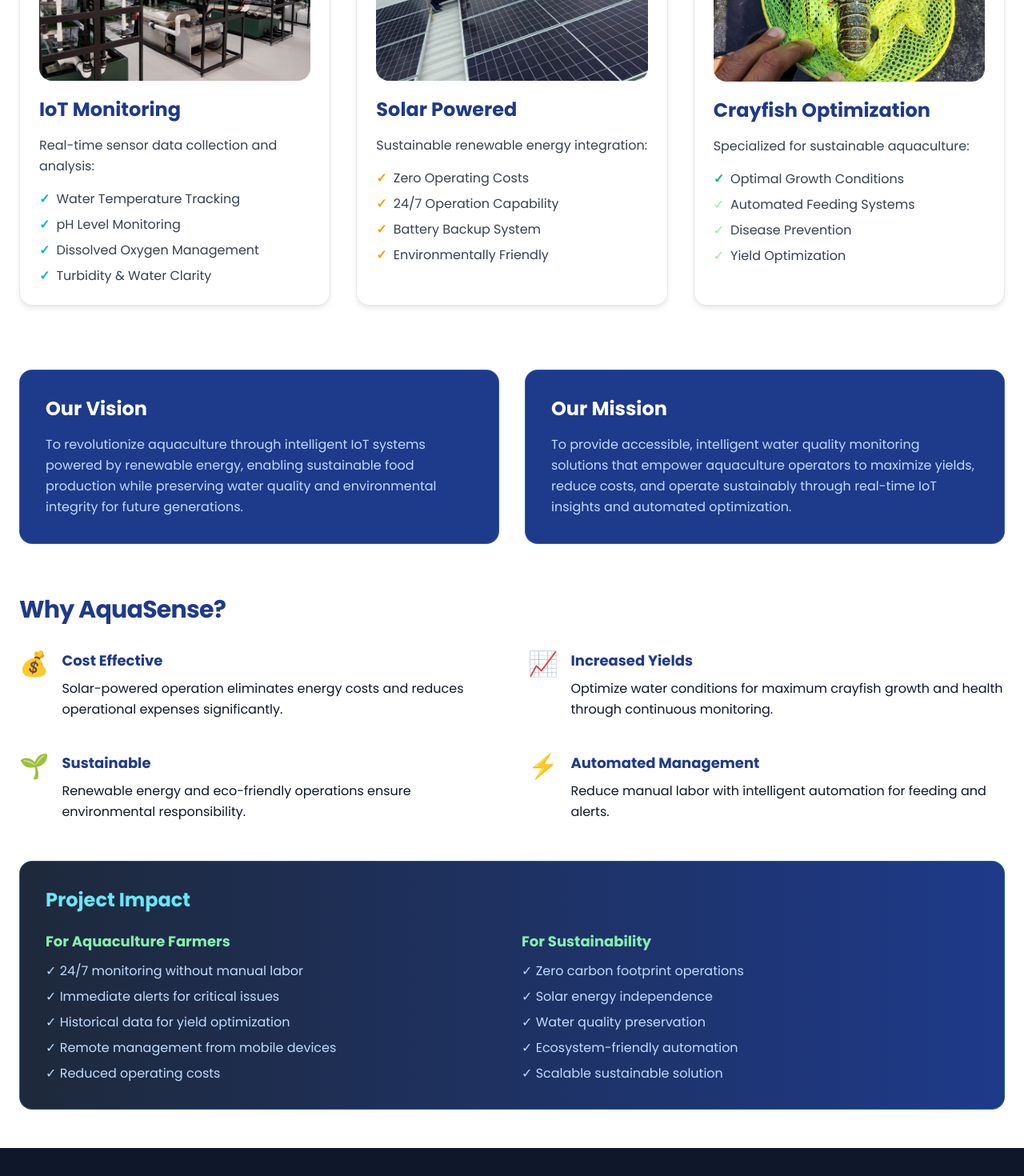
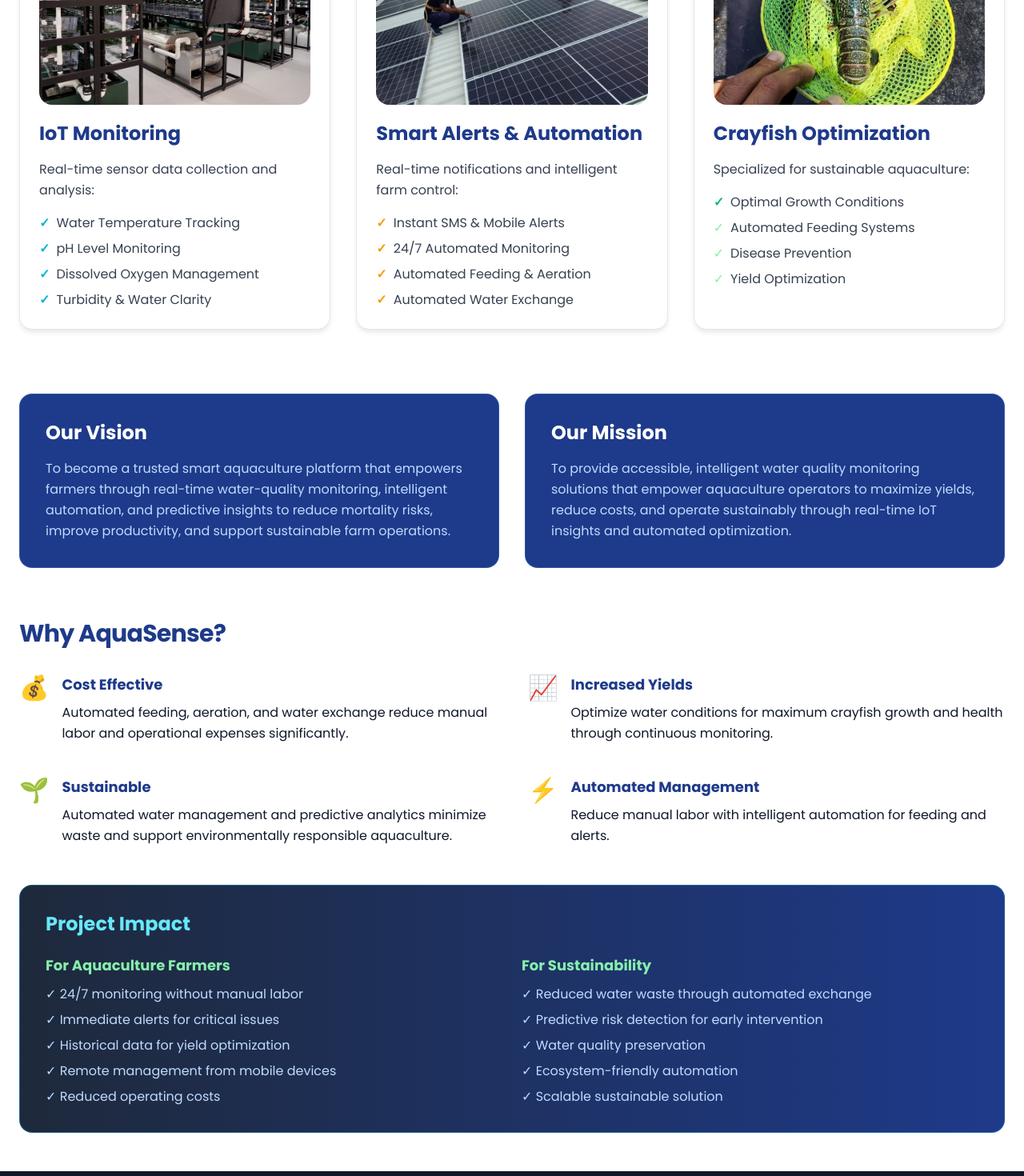
Before and after one commit to jiro0823/AquaSense, a React (Vite) app in the folder Frontend/: page /about in a window 1280 px wide. Shown: the part 1120-2590 px from the top of the page at 80% size. Built offline with nearby package versions, Linux system fonts and the light colour scheme; no server answers.

Commit message:
feat: update About and Features page content

```diff
--- a/Frontend/src/pages/AboutPage.tsx
+++ b/Frontend/src/pages/AboutPage.tsx
@@ -22,7 +22,7 @@
                 About <span className="text-accent">AquaSense</span>
               </h1>
               <p className="text-base text-gray-700 sm:text-lg">
-                Revolutionizing Water Quality Monitoring with IoT, Solar Power, and Sustainable Aquaculture for crayfish farmers worldwide.
+                Revolutionizing Water Quality Monitoring with IoT, Smart Automation, and Sustainable Aquaculture for crayfish farmers worldwide.
               </p>
             </div>
 
@@ -46,7 +46,7 @@
         <section className="mb-20">
           <h2 className="mb-8 text-3xl font-bold text-primary sm:text-4xl">Our Integrated System</h2>
           <p className="mb-6 text-lg leading-relaxed text-gray-700">
-           AquaSense is a comprehensive IoT-powered water quality monitoring solution designed to enhance sustainable aquaculture operations. Our system integrates advanced sensor technology, renewable energy, and intelligent automation to create a smart ecosystem that is both environmentally responsible and highly efficient. By enabling real-time monitoring and data-driven insights, AquaSense empowers users to optimize water conditions, improve productivity, and ensure healthier aquatic environments.
+           AquaSense is a comprehensive IoT-powered water quality monitoring and management solution designed to support sustainable crayfish farming. It integrates real-time sensor monitoring, intelligent automation, automated feeding, water exchange, aeration, and alert notifications to maintain safe and stable water conditions. The system also uses mortality risk assessment and predictive analytics to identify potential threats early, helping farmers take preventive action, reduce crayfish losses, improve productivity, and make better data-driven farm management decisions.
           </p>
         </section>
 
@@ -83,33 +83,33 @@
             </ul>
           </div>
 
-          {/* Solar Power Component */}
+          {/* Smart Alerts & Automation Component */}
           <div className="h-full card">
             <div className="w-full mb-5 overflow-hidden rounded-xl aspect-[4/3]">
               <img
                 src={aboutSolarImage}
-                alt="Solar Powered"
+                alt="Smart Alerts and Automation"
                 className="object-cover w-full h-full"
               />
             </div>
-            <h3 className="mb-4 text-2xl font-bold text-primary">Solar Powered</h3>
-            <p className="mb-4 text-gray-700">Sustainable renewable energy integration:</p>
+            <h3 className="mb-4 text-2xl font-bold text-primary">Smart Alerts & Automation</h3>
+            <p className="mb-4 text-gray-700">Real-time notifications and intelligent farm control:</p>
             <ul className="space-y-2 text-gray-700">
               <li className="flex items-start gap-2">
                 <span className="font-bold text-warning">✓</span>
-                <span>Zero Operating Costs</span>
+                <span>Instant SMS & Mobile Alerts</span>
               </li>
               <li className="flex items-start gap-2">
                 <span className="font-bold text-warning">✓</span>
-                <span>24/7 Operation Capability</span>
+                <span>24/7 Automated Monitoring</span>
               </li>
               <li className="flex items-start gap-2">
                 <span className="font-bold text-warning">✓</span>
-                <span>Battery Backup System</span>
+                <span>Automated Feeding & Aeration</span>
               </li>
               <li className="flex items-start gap-2">
                 <span className="font-bold text-warning">✓</span>
-                <span>Environmentally Friendly</span>
+                <span>Automated Water Exchange</span>
               </li>
             </ul>
           </div>
@@ -151,7 +151,7 @@
           <div className="p-8 border border-blue-400 bg-primary rounded-xl border-opacity-30">
             <h3 className="mb-4 text-2xl font-bold text-white">Our Vision</h3>
             <p className="text-blue-200">
-              To revolutionize aquaculture through intelligent IoT systems powered by renewable energy, enabling sustainable food production while preserving water quality and environmental integrity for future generations.
+             To become a trusted smart aquaculture platform that empowers farmers through real-time water-quality monitoring, intelligent automation, and predictive insights to reduce mortality risks, improve productivity, and support sustainable farm operations.
             </p>
           </div>
           <div className="p-8 border border-blue-400 bg-primary rounded-xl border-opacity-30">
@@ -170,7 +170,7 @@
               <div className="flex-shrink-0 text-3xl">💰</div>
               <div>
                 <h4 className="mb-2 text-lg font-bold text-primary">Cost Effective</h4>
-                <p className="text-slate-900">Solar-powered operation eliminates energy costs and reduces operational expenses significantly.</p>
+                <p className="text-slate-900">Automated feeding, aeration, and water exchange reduce manual labor and operational expenses significantly.</p>
               </div>
             </div>
             <div className="flex gap-4">
@@ -184,7 +184,7 @@
               <div className="flex-shrink-0 text-3xl">🌱</div>
               <div>
                 <h4 className="mb-2 text-lg font-bold text-primary">Sustainable</h4>
-                <p className="text-slate-900">Renewable energy and eco-friendly operations ensure environmental responsibility.</p>
+                <p className="text-slate-900">Automated water management and predictive analytics minimize waste and support environmentally responsible aquaculture.</p>
               </div>
             </div>
             <div className="flex gap-4">
@@ -213,8 +213,8 @@
               <div>
                 <h4 className="mb-3 font-bold text-green-300">For Sustainability</h4>
                 <ul className="space-y-2 text-blue-200">
-                  <li>✓ Zero carbon footprint operations</li>
-                  <li>✓ Solar energy independence</li>
+                  <li>✓ Reduced water waste through automated exchange</li>
+                  <li>✓ Predictive risk detection for early intervention</li>
                   <li>✓ Water quality preservation</li>
                   <li>✓ Ecosystem-friendly automation</li>
                   <li>✓ Scalable sustainable solution</li>
--- a/Frontend/src/pages/FeaturesPage.tsx
+++ b/Frontend/src/pages/FeaturesPage.tsx
@@ -169,7 +169,7 @@
                     <li>Maintains dissolved oxygen in the ideal 5-8 mg/L range.</li>
                     <li>Uses schedule-based aeration during peak activity periods.</li>
                     <li>Triggers emergency operation on oxygen drop events.</li>
-                    <li>Supports energy-efficient and solar-assisted operation.</li>
+                    <li>Supports energy-efficient, low-maintenance operation.</li>
                   </ul>
                 </div>
 
@@ -180,6 +180,15 @@
                     <li>Offers adjustable portions and feeding frequency.</li>
                     <li>Reduces overfeeding and protects water quality stability.</li>
                     <li>Allows remote monitoring and quick feeding adjustments.</li>
+                  </ul>
+                </div>
+
+                <div className="mb-7">
+                  <h4 className="mb-2 text-lg font-semibold text-yellow-700">Automated Water Exchange</h4>
+                  <ul className="space-y-2 text-base text-slate-700">
+                    <li>Automatically drains and refills a controlled amount of water</li>
+                    <li>when sensor readings become unsafe or at scheduled times,</li>
+                    <li>helping maintain stable water quality while reducing manual work.</li>
                   </ul>
                 </div>
 
@@ -236,10 +245,10 @@
               </div>
             </div>
             <div className="flex gap-4">
-              <div className="flex-shrink-0 text-3xl">☀️</div>
+              <div className="flex-shrink-0 text-3xl">💾</div>
               <div>
-                <h4 className="mb-2 text-lg font-bold text-cyan-300">Renewable Energy</h4>
-                <p className="text-slate-700">Solar-powered operation with battery backup for 24/7 monitoring capability</p>
+                <h4 className="mb-2 text-lg font-bold text-cyan-300">Reliable Data Storage</h4>
+                <p className="text-slate-700">Persistent historical data logging and export for long-term trend analysis and reporting</p>
               </div>
             </div>
             <div className="flex gap-4">
```
